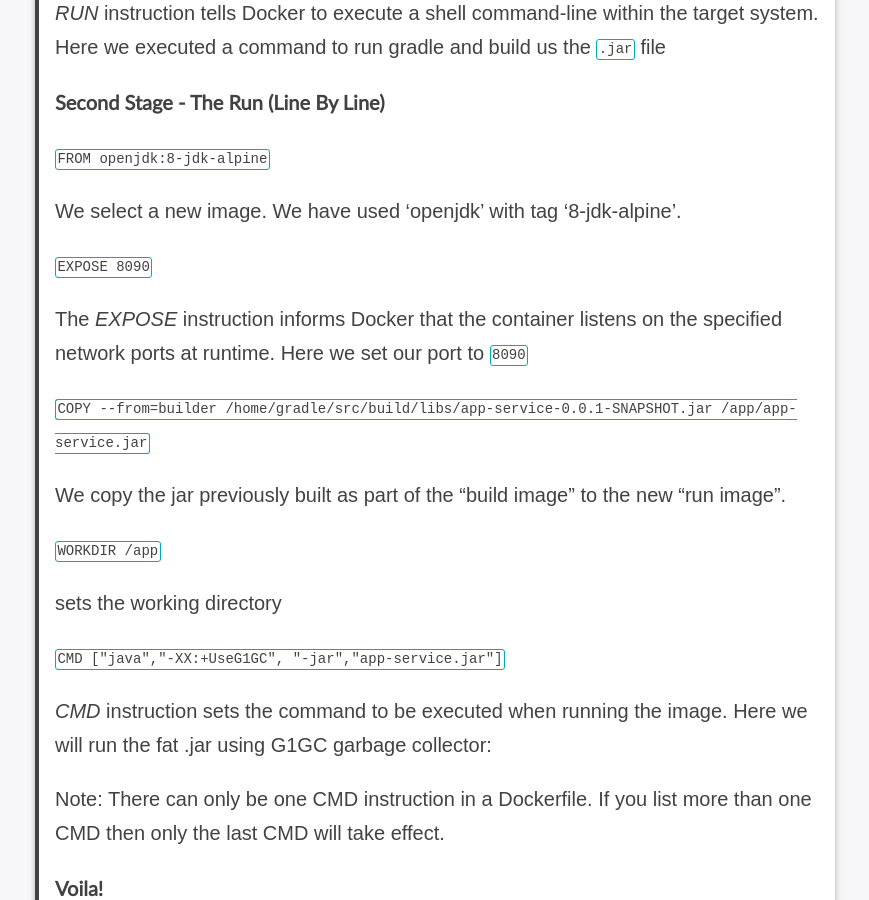
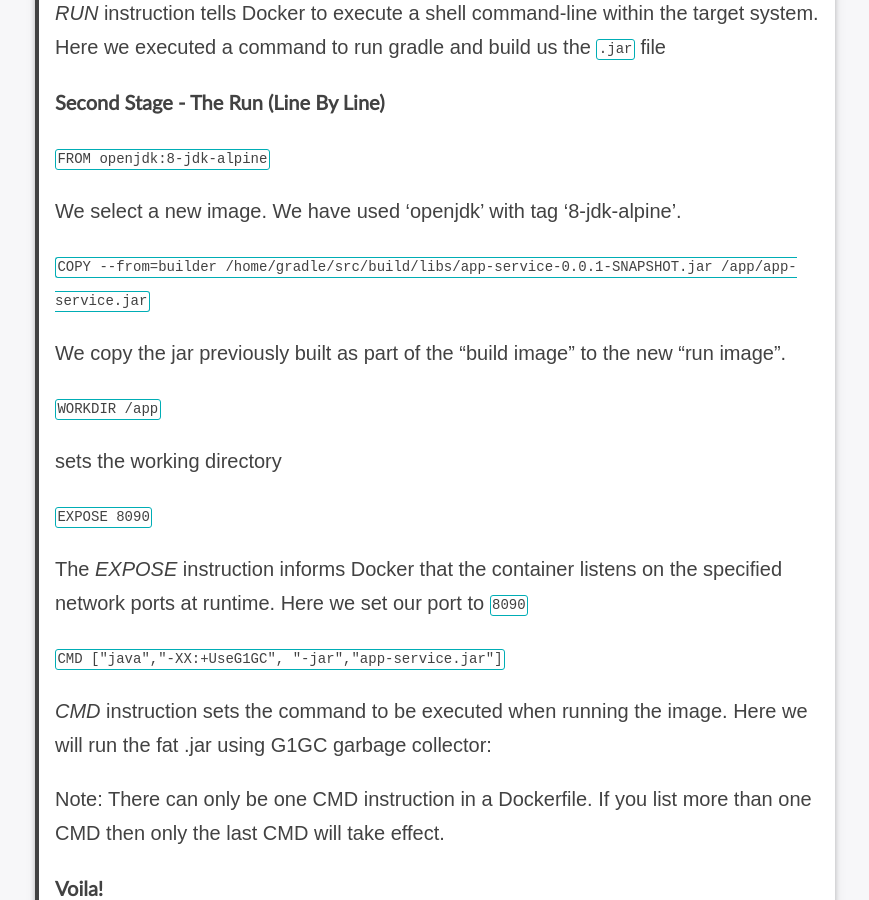
Before and after one commit to alexbaeza/alexbaeza.github.io, a Jekyll site: the page built from _posts/2019-11-20-dockerizing-a-monorepo-springboot.md, in a window 1280 px wide and 900 px high, scrolled down 2794 px. Shown: the whole window, without its empty margins (205-1074 px from the left). Built offline with Jekyll 4.4.1, drawn with Linux system fonts in a browser that asks for light colours; some web fonts are replaced; comment, search, counter and statistics services are not loaded; part of the change alters nothing that is shown.

````diff
--- a/_posts/2019-11-20-dockerizing-a-monorepo-springboot.md
+++ b/_posts/2019-11-20-dockerizing-a-monorepo-springboot.md
@@ -52,9 +52,9 @@ WORKDIR /home/gradle/src
 RUN gradle build
 
 FROM openjdk:8-jdk-alpine
-EXPOSE 8091
 COPY --from=builder /home/gradle/src/build/libs/app-service-0.0.1-SNAPSHOT.jar /app/app-service.jar
 WORKDIR /app
+EXPOSE 8091
 CMD ["java","-XX:+UseG1GC", "-jar","app-service.jar"]
 
 ```
@@ -87,10 +87,6 @@ _RUN_ instruction tells Docker to execute a shell command-line within the target
 
 We select a new image. We have used 'openjdk' with tag '8-jdk-alpine'.
 
-`EXPOSE 8090`
-
-The _EXPOSE_ instruction informs Docker that the container listens on the specified network ports at runtime. Here we set our port to `8090`
-
 `COPY --from=builder /home/gradle/src/build/libs/app-service-0.0.1-SNAPSHOT.jar /app/app-service.jar`
 
 We copy the jar previously built as part of the "build image" to the new "run image".
@@ -98,6 +94,10 @@ We copy the jar previously built as part of the "build image" to the new "run im
 `WORKDIR /app`
 
 sets the working directory
+
+`EXPOSE 8090`
+
+The _EXPOSE_ instruction informs Docker that the container listens on the specified network ports at runtime. Here we set our port to `8090`
 
 `CMD ["java","-XX:+UseG1GC", "-jar","app-service.jar"]`
 
````
